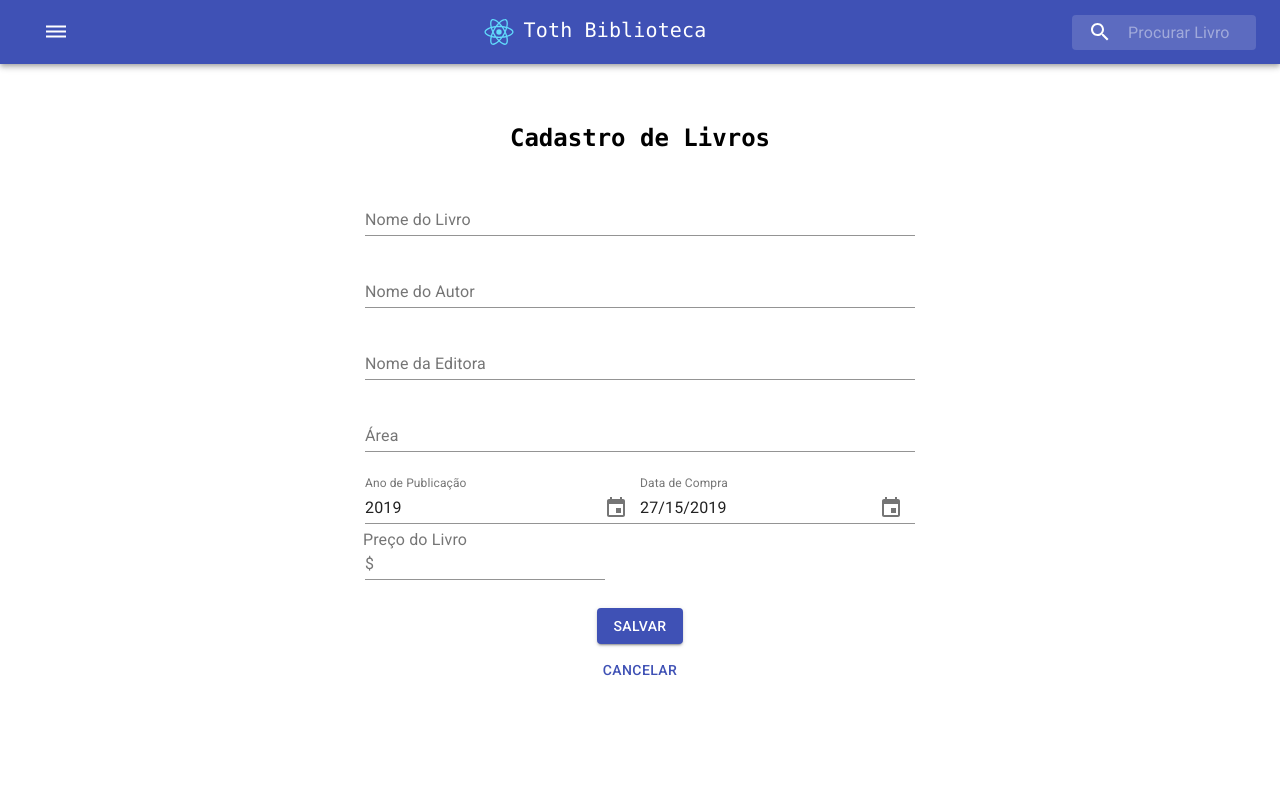
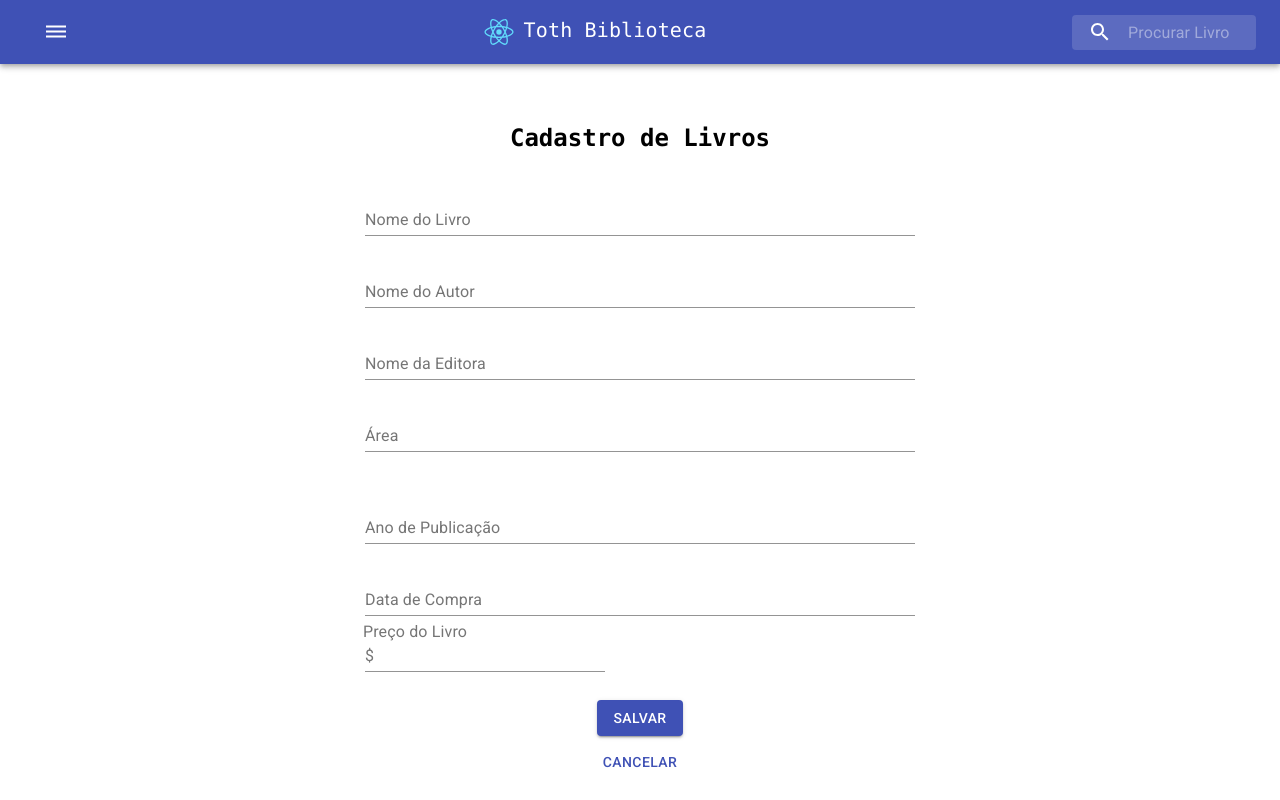
Before and after one commit to yankelvin/sistema-biblioteca, a React (Create React App) app in the folder frontend/: page /CadastroLivros in a window 1280 px wide. Built offline with nearby package versions, Linux system fonts and the light colour scheme.

Commit message:
Adição da função de cadastro de funcionários e livros
Configuração das classes para que as mesmas possam enviar os objetos de livro e funcionário ao banco de dados, utilizando a API e o axios para consumir a mesma.

```diff
--- a/frontend/src/CadastroFuncionarios.js
+++ b/frontend/src/CadastroFuncionarios.js
@@ -5,35 +5,31 @@ import Button from '@material-ui/core/Button';
 import SaveIcon from '@material-ui/icons/Save';
 import "date-fns";
 import axios from 'axios';
+import BotaoSucesso from './components/BotaoSucesso';
 
 //import Grid from '@material-ui/core/Grid';
 
 
 export default class PersonList extends React.Component {
-    state = {
-        name: '',
-        oabNumber: '',
-
-
+    constructor() {
+        super();
+        //this.handleSubmit = this.handleSubmit.bind(this);
+        this.state = {
+            name: '',
+            oabNumber: '',
+            //password: '',
+        }
     }
 
-    handleChange = event => {
-      this.setState({ name: event.target.value });
-      this.setState({ oabNumber: event.target.value });
-
-    }
+    handleNameChange = event => {this.setState({ name: event.target.value })}
+    handleOabNumberChange = event => {this.setState({ oabNumber: event.target.value })}
 
     handleSubmit = event => {
       event.preventDefault();
 
+      const { name, oabNumber } = this.state;
 
-      const user = {
-        name: this.state.name,
-        oabNumber: this.state.oabNumber
-
-      };
-
-      axios.post('/api/new/employee', { user })
+      axios.post('http://localhost:3333/api/new/employee', { name: this.state.name, oabNumber: this.state.oabNumber })
         .then(res =>
             {
           console.log(res);
@@ -60,9 +56,9 @@ export default class PersonList extends React.Component {
             <TextField
                 id="name"
                 label="Nome do Funcionário*"
-                //className={classes.textField}
+                name = "this.state.name"
                 // value={values.name}
-                // onChange={handleChange('name')}
+                onChange={this.handleNameChange}
                 margin="normal"
                 variant="standard"
                 style={{ width: 550 }}
@@ -72,19 +68,16 @@ export default class PersonList extends React.Component {
             <TextField
                 id="oabNumber"
                 label="Número OAB"
-                //className={classes.textField}
+                name = "this.state.oabNumber"
                 // value={values.name}
-                // onChange={handleChange('name')}
+                onChange={this.handleOabNumberChange}
                 margin="normal"
                 variant="standard"
                 style={{ width: 550 }}
 
             />
         <br></br>
-            <Button  variant="contained" type="submit" color="primary" size="large" >
-                <SaveIcon />
-                Salvar
-                </Button>
+            <BotaoSucesso href = "/"/>
             <Button href="/" color="primary">
                 Cancelar
                   </Button>
--- a/frontend/src/CadastroLivros.js
+++ b/frontend/src/CadastroLivros.js
@@ -3,7 +3,7 @@ import Header from './Layout/Header.js';
 import TextField from '@material-ui/core/TextField';
 import Button from '@material-ui/core/Button';
 import SaveIcon from '@material-ui/icons/Save';
-import "date-fns";
+//import "date-fns";
 import BotaoSucesso from './components/BotaoSucesso';
 import InputAdornment from '@material-ui/core/InputAdornment';
 import Input from '@material-ui/core/Input';
@@ -22,31 +22,33 @@ import {
 
 export default class PersonList extends React.Component {
 
-    constructor(props) {
-        super(props);
-        this.handleSubmit = this.handleSubmit.bind(this);
+    constructor() {
+        super();
         this.state = {
-            name: "A Lei do triunfo",
-            author: "Napoleon Hill",
-            publisher: "Sextante",
-            yearPublication: "2015",
-            area: "Negócios",
-            purchaseDate: "15/01/2017",
-            pricePaid: "46,90"
+            name: '',
+            author: '',
+            publisher: '',
+            yearPublication: '',
+            area: '',
+            purchaseDate: '',
+            pricePaid: '',
         }
     }
 
-    handleChange = event => {
-        this.setState({ name: event.target.value });
-    }
+    handleNameChange = event => {this.setState({ name: event.target.value })}
+    handleAuthorChange = event => {this.setState({ author: event.target.value })}
+    handlePublisherChange = event => {this.setState({ publisher: event.target.value })}
+    handleYearPublicationChange = event => {this.setState({ yearPublication: event.target.value })}
+    handleAreaChange = event => {this.setState({ area: event.target.value })}
+    handlePurchaseDateChange = event => {this.setState({ purchaseDate: event.target.value })}
+    handlePricePaidChange = event => {this.setState({ pricePaid: event.target.value })}
 
     handleSubmit = event => {
         event.preventDefault();
 
+        const { name, author, publisher, yearPublication, area, purchaseDate, pricePaid } = this.state;
 
-        const book = this.state;
-
-        axios.post('http://localhost:3333/api/new/book', book)
+        axios.post('http://localhost:3333/api/new/book', { name: this.state.name, author: this.state.author, publisher: this.state.publisher, yearPublication: this.state.yearPublication, area: this.state.area, purchaseDate: this.state.purchaseDate, pricePaid: this.state.pricePaid })
             .then(res => {
                 console.log(res);
                 console.log(res.data);
@@ -55,6 +57,7 @@ export default class PersonList extends React.Component {
 
 
     render() {
+        //const { name, author, publisher, yearPublication, area, purchaseDate, pricePaid } = this.state;
 
         return <Fragment>
             <Header />
@@ -65,16 +68,17 @@ export default class PersonList extends React.Component {
                 <code>
                     <h2>
                         Cadastro de Livros
-                </h2>
+                    </h2>
                 </code>
                 <form onSubmit={this.handleSubmit}>
 
                     <TextField
-                        id="nomeLivro"
+                        name = "this.state.name"
+                        id="name"
                         label="Nome do Livro"
                         //className={classes.textField}
-                        // value={values.name}
-                        // onChange={handleChange('name')}
+                        //value = { name }
+                        onChange = {this.handleNameChange}
                         margin="normal"
                         variant="standard"
                         style={{ width: 550 }}
@@ -82,11 +86,12 @@ export default class PersonList extends React.Component {
                     />
                     <br />
                     <TextField
-                        id="nomeAutor"
+                        name = "this.state.author"
+                        id="author"
                         label="Nome do Autor"
                         //className={classes.textField}
-                        // value={values.name}
-                        // onChange={handleChange('name')}
+                        //value={ author }
+                        onChange={this.handleAuthorChange}
                         margin="normal"
                         variant="standard"
                         style={{ width: 550 }}
@@ -94,11 +99,12 @@ export default class PersonList extends React.Component {
                     />
                     <br />
                     <TextField
-                        id="nomeEditora"
+                        name = "this.state.publisher"
+                        id="publisher"
                         label="Nome da Editora"
                         //className={classes.textField}
-                        // value={values.name}
-                        // onChange={handleChange('name')}
+                        //value = {publisher}
+                        onChange={this.handlePublisherChange}
                         margin="normal"
                         variant="standard"
                         style={{ width: 550 }}
@@ -107,47 +113,48 @@ export default class PersonList extends React.Component {
 
                     <br />
                     <TextField
+                        name = "this.state.area"
                         id="area"
                         label="Área"
                         //className={classes.textField}
-                        // value={values.name}
-                        // onChange={handleChange('name')}
+                        //value={area}
+                        onChange={this.handleAreaChange}
                         margin="normal"
                         variant="standard"
                         style={{ width: 550 }}
                     />
 
                     <br />
-                    <MuiPickersUtilsProvider utils={DateFnsUtils}>
-                    <KeyboardDatePicker
-                    views={["year"]}
-                    margin="normal"
-                    id="anoPub"
-                    label="Ano de Publicação"
-                    format="yyyy"
-                  //  value={selectedDate}
-                    //onChange={handleDateChange}
-                    KeyboardButtonProps={{
-                        "aria-label": "change date"
-                    }}
-                    style={{ width: 275 }}
 
-                />
-                <KeyboardDatePicker
-                    margin="normal"
-                    id="dataCompra"
-                    label="Data de Compra"
-                    format="dd/mm/yyyy"
-                   // value={selectedDate2}
-                   // onChange={handleDateChange2}
-                    KeyboardButtonProps={{
-                        "aria-label": "change date"
-                    }}
-                    style={{ width: 275 }}
 
-                />
 
-                    </MuiPickersUtilsProvider>
+                    <br />
+                     <TextField
+                        name = "this.state.yearPublication"
+                        id="yearPublication"
+                        label="Ano de Publicação"
+                        //className={classes.textField}
+                        //value = {yearPublication}
+                        onChange={this.handleYearPublicationChange}
+                        margin="normal"
+                        variant="standard"
+                        style={{ width: 550 }}
+
+                    />
+
+                    <br />
+                    <TextField
+                        name = "this.state.purchaseDate"
+                        id="purchaseDate"
+                        label="Data de Compra"
+                        //className={classes.textField}
+                        //value = {purchaseDate}
+                        onChange={this.handlePurchaseDateChange}
+                        margin="normal"
+                        variant="standard"
+                        style={{ width: 550 }}
+
+                    />
 
                     <br />
                     <InputLabel
@@ -156,16 +163,17 @@ export default class PersonList extends React.Component {
                     >
                         Preço do Livro</InputLabel>
                     <Input
-                        id="preco"
+                        name = "this.state.pricePaid"
+                        id="pricePaid"
                         type="number"
-                        //  value={values.amount}
-                        // onChange={handleChange('amount')}
+                        //value={pricePaid}
+                        onChange={this.handlePricePaidChange}
                         startAdornment={<InputAdornment position="start">$</InputAdornment>}
                         style={{ marginRight: 310, width: 240 }}
 
                     />
 
-                <BotaoSucesso handleSubmit={this.handleSubmit}/>
+                <BotaoSucesso href = "/"/>
 
                     <Button href="/" color="primary">
                         Cancelar
--- a/frontend/src/components/BotaoSucesso.js
+++ b/frontend/src/components/BotaoSucesso.js
@@ -103,7 +103,7 @@ export default function CustomizedSnackbars(props) {
   return (
     <div align='center'>
       <br />
-      <Button variant="contained" color='primary' className={classes.margin} onClick={props.handleSubmit}>
+      <Button variant="contained" color='primary' type = "submit" href = "/" className={classes.margin} onClick={props.handleSubmit}>
 salvar      </Button>
       <Snackbar
         anchorOrigin={{
```
